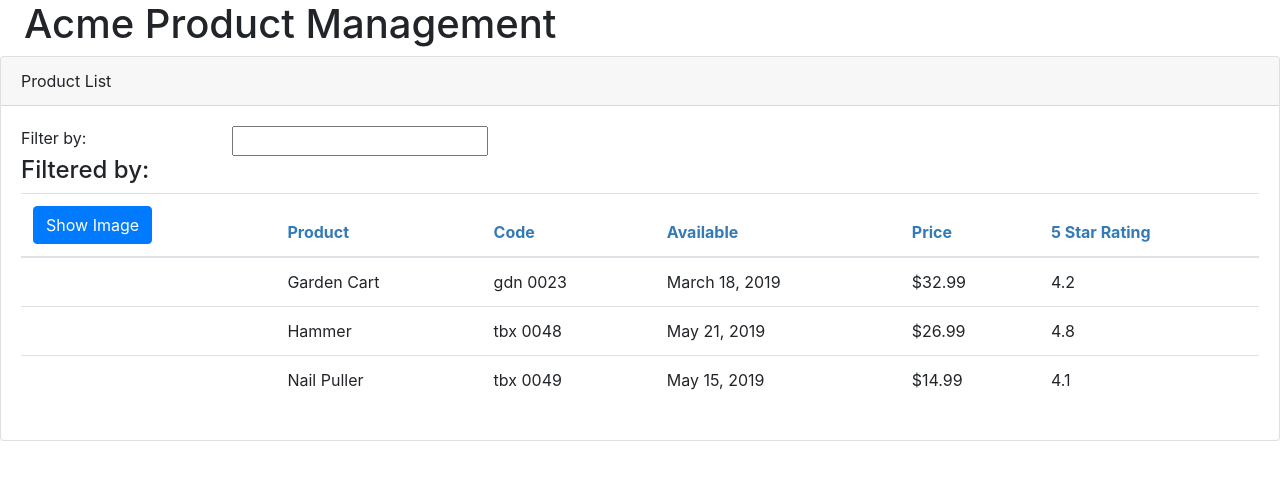
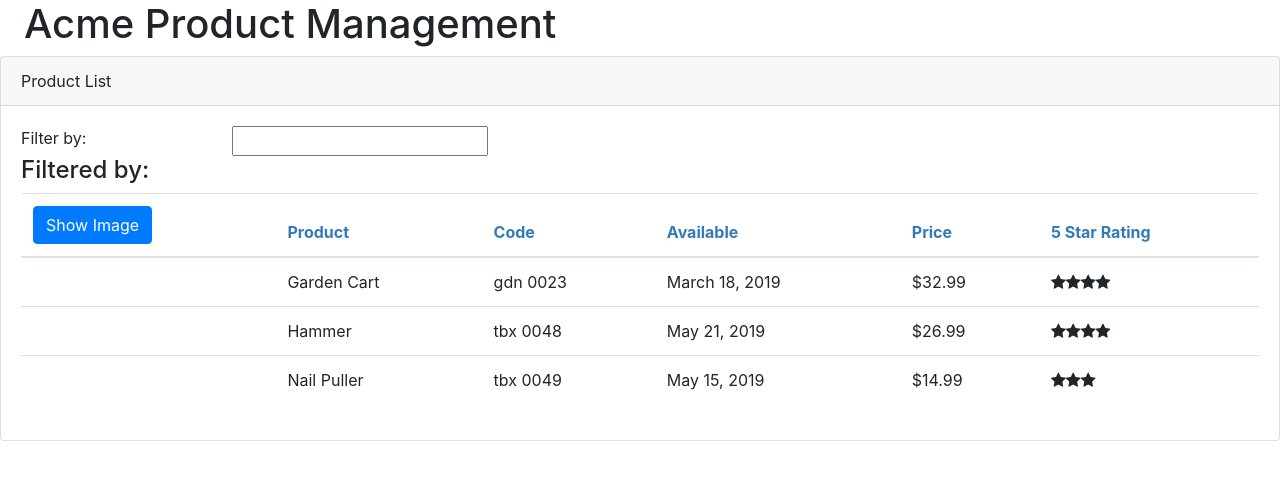
Before and after one commit to JakeAdams91/Angular-Practice, an Angular app: page /products/1 in a window 1280 px wide. Shown: the top 480 px of the page. Built offline with nearby package versions, Linux system fonts and the light colour scheme.

Commit message:
added star rating system to products

```diff
--- a/src/app/app.module.ts
+++ b/src/app/app.module.ts
@@ -5,12 +5,14 @@ import { FormsModule } from '@angular/forms';
 import { AppComponent } from './app.component';
 import { ProductListComponent } from './products/product-list.component';
 import { ConvertToSpaces } from './shared/convert-spaces.pipe';
+import { StarComponent } from './shared/star.component';
 
 @NgModule({
   declarations: [
     AppComponent,
     ProductListComponent,
-    ConvertToSpaces
+    ConvertToSpaces,
+    StarComponent
   ],
   imports: [
     BrowserModule,
--- a/src/app/products/product-list.component.html
+++ b/src/app/products/product-list.component.html
@@ -42,7 +42,7 @@
             <td>{{product.productCode | lowercase | convertToSpaces: '-'}}</td>
             <td>{{product.releaseDate}}</td>
             <td>{{product.price | currency:'USD':'symbol':'1.2-2'}}</td>
-            <td>{{product.starRating}}</td>
+            <td><app-star [rating]="product.starRating"></app-star></td>
           </tr>
         </tbody>
       </table>
--- a/src/app/products/product-list.component.ts
+++ b/src/app/products/product-list.component.ts
@@ -52,7 +52,7 @@ export class ProductListComponent implements OnInit {
       releaseDate: 'May 15, 2019',
       description: '9" Cats Paw',
       price: 14.99,
-      starRating: 4.1,
+      starRating: 3.1,
       imageUrl: 'N/A 2.0'
     }
   ];
--- a/src/app/products/product.ts
+++ b/src/app/products/product.ts
@@ -1,3 +1,4 @@
+// product list interface
 export interface IProduct {
   productId: number;
   message: string;
--- /dev/null
+++ b/src/app/shared/star.component.html
@@ -0,0 +1,11 @@
+<div class="crop"
+    [style.width.px]="starWidth"
+    [title]="rating">
+  <div style="width: 75px">
+    <span *ngIf="rating > 1" class="fa fa-star"></span>
+    <span *ngIf="rating > 2" class="fa fa-star"></span>
+    <span *ngIf="rating > 3" class="fa fa-star"></span>
+    <span *ngIf="rating > 4" class="fa fa-star"></span>
+    <span *ngIf="rating >= 5" class="fa fa-star"></span>
+  </div>
+</div>
--- /dev/null
+++ b/src/app/shared/star.component.ts
@@ -0,0 +1,16 @@
+import { Component, OnChanges, Input } from '@angular/core';
+
+@Component({
+  selector: 'app-star',
+  templateUrl: './star.component.html',
+  styleUrls: ['./star.component.css']
+})
+export class StarComponent implements OnChanges {
+  @Input() rating: number;
+  // rating: number = 4;
+  starWidth: number;
+
+  ngOnChanges(): void {
+    this.starWidth = this.rating * 75 / 5;
+  }
+}
```
Also changed, not shown: src/app/shared/star.component.css (added).
